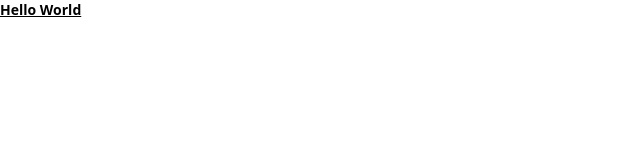
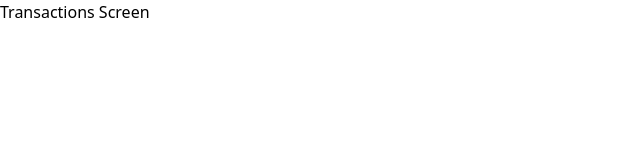
Before and after one commit to kedaroo/cartera, a React (Create React App) app in the folder frontend/: page /transactions in a window 1280 px wide. Shown: the top 160 px of the page, without its empty margins (0-640 px from the left). Built offline with nearby package versions, Linux system fonts and the light colour scheme.

Commit message:
add: router and pages

```diff
--- a/frontend/src/App.tsx
+++ b/frontend/src/App.tsx
@@ -1,5 +1,16 @@
-function App(): JSX.Element {
-  return <h1 className="text-sm font-bold underline">Hello World</h1>;
+import { BrowserRouter, Route, Routes } from "react-router-dom";
+import Home from "./pages/home";
+import Transactions from "./pages/transactions";
+
+export default function App(): JSX.Element {
+  return (
+    <div>
+      <BrowserRouter>
+        <Routes>
+          <Route path="/" element={<Home />} />
+          <Route path="/transactions" element={<Transactions />} />
+        </Routes>
+      </BrowserRouter>
+    </div>
+  );
 }
-
-export default App;
--- /dev/null
+++ b/frontend/src/pages/home/index.tsx
@@ -0,0 +1,3 @@
+export default function Home() {
+  return <div>Home Screen</div>;
+}
--- /dev/null
+++ b/frontend/src/pages/transactions/index.tsx
@@ -0,0 +1,3 @@
+export default function Transactions() {
+  return <div>Transactions Screen</div>;
+}
```
